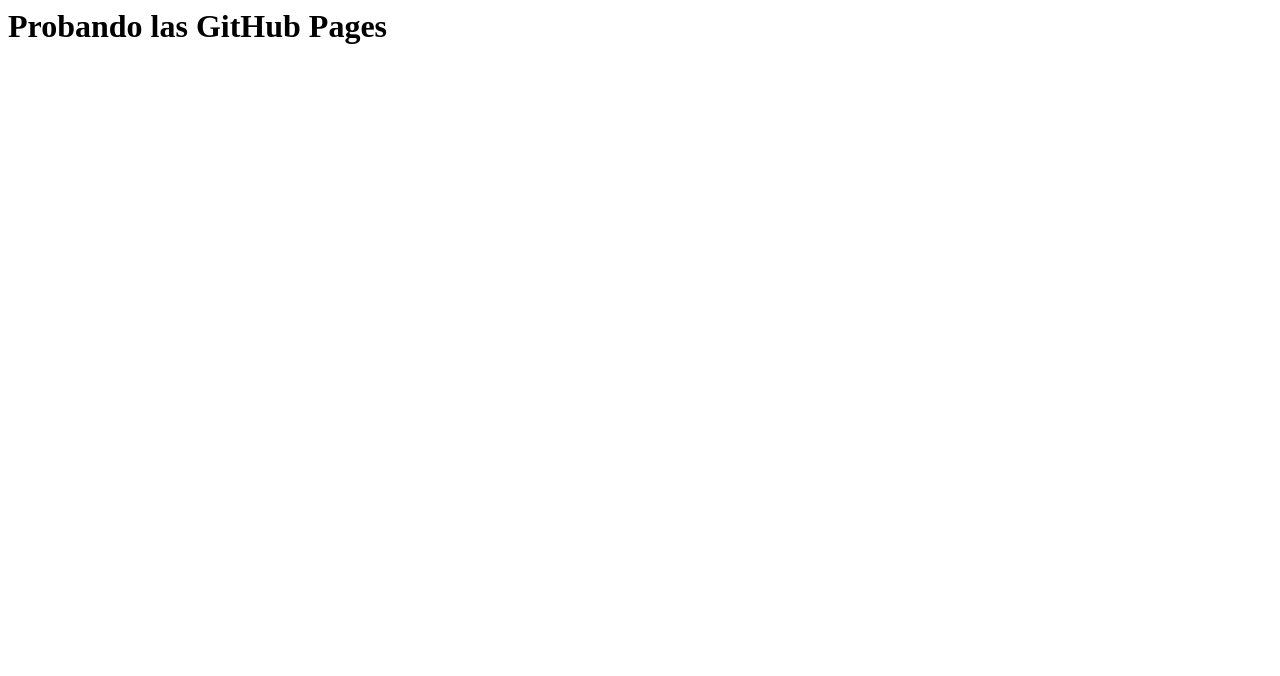
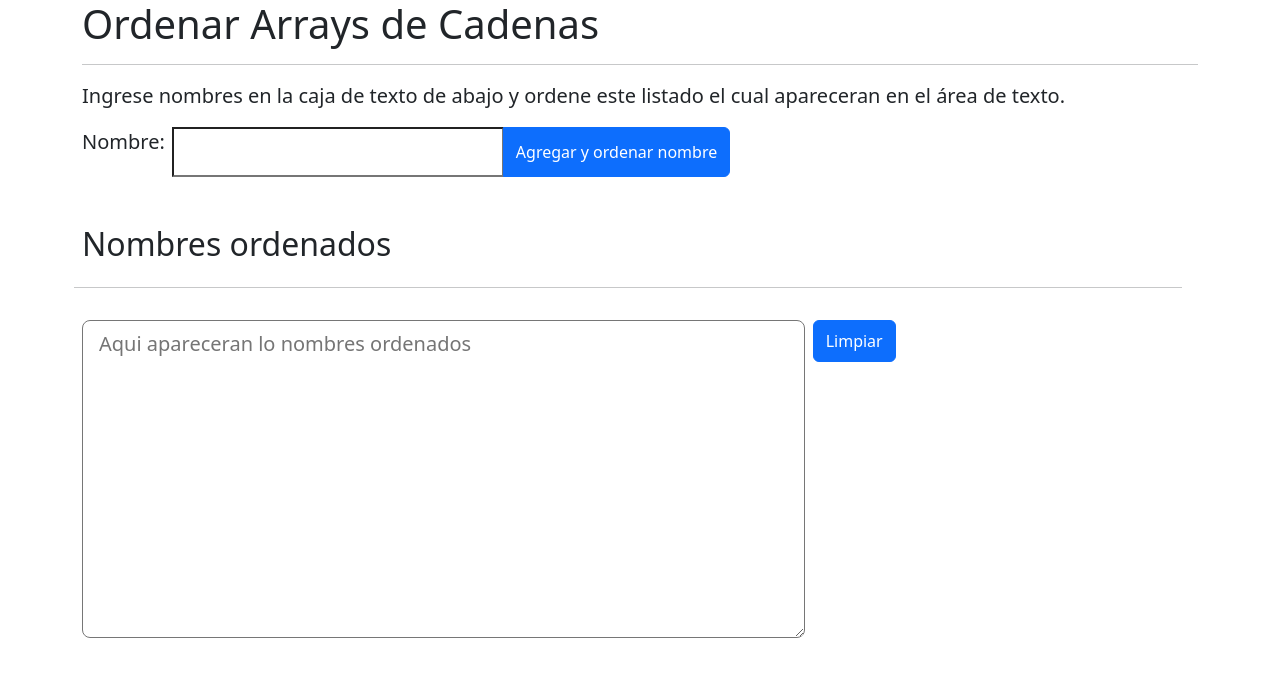
Before and after one commit to carloshrueda/sis-operativos, a plain HTML site: page index.html in a window 1280 px wide. Drawn offline with nearby package versions, Linux system fonts and the light colour scheme.

Commit message:
Modificando index.html

```diff
--- a/index.html
+++ b/index.html
@@ -1 +1,68 @@
-<h1>Probando las GitHub Pages</h1>
+<!DOCTYPE html>
+<html lang="en">
+
+<head>
+    <meta charset="UTF-8">
+    <meta http-equiv="X-UA-Compatible" content="IE=edge">
+    <meta name="viewport" content="width=device-width, initial-scale=1.0">
+    <!-- CSS BOOTSTRAP -->
+    <link href="https://cdn.jsdelivr.net/npm/bootstrap@5.3.0-alpha2/dist/css/bootstrap.min.css" rel="stylesheet"
+        integrity="sha384-aFq/bzH65dt+w6FI2ooMVUpc+21e0SRygnTpmBvdBgSdnuTN7QbdgL+OapgHtvPp" crossorigin="anonymous">
+    <title>Ejemplo DOM</title>
+</head>
+
+<body>
+    <div class="container">
+        <div class="row">
+            <div class="col-12">
+                <h1>Ordenar Arrays de Cadenas</h1>
+                <hr>
+                <p class="lead">
+                    Ingrese nombres en la caja de texto de abajo y ordene este listado el cual apareceran en el área de
+                    texto.
+                </p>
+            </div>
+            <div class="row">
+                <form action="" name="miformulario">
+                    <div class="row mb-5">
+                        <div class="col-md-8 input-group w-auto" >
+                            <label for="nombre" class="form-label me-2 lead">Nombre: </label>
+                            <input type="text" name="nombre" id="nombre" class="form-control-lg"
+                                aria-describedby="agregarnombre">
+                            <input type="button" value="Agregar y ordenar nombre" name="agregarnombre"
+                                id="agregarnombre" onclick="ordenar2()" class="btn btn-primary">
+                        </div>
+                    </div>
+
+                    <div class="row g-3">
+                        <h2>Nombres ordenados</h2>
+                        <hr>
+
+                        <div class="col-md-8">
+                            <textarea name="ordenados" id="ordenados" cols="" rows="10"
+                                placeholder="Aqui apareceran lo nombres ordenados"
+                                class="form-control-lg w-100"></textarea>
+                        </div>
+
+                        <div class="col-md-4 p-md-0">
+                            <input type="button" value="Limpiar" name="limpiarTxtArea" id="limpiarTxtArea"
+                                onclick="flimpiarTxtArea()" class="btn btn-primary form-control-lg">
+
+                        </div>
+
+                </form>
+
+            </div>
+        </div>
+    </div>
+
+    <!-- MIS JS  -->
+    <script src="ordenar-nombres2.js"></script>
+
+    <!-- JS BOOTSTRAP -->
+    <script src="https://cdn.jsdelivr.net/npm/bootstrap@5.3.0-alpha2/dist/js/bootstrap.bundle.min.js"
+        integrity="sha384-qKXV1j0HvMUeCBQ+QVp7JcfGl760yU08IQ+GpUo5hlbpg51QRiuqHAJz8+BrxE/N"
+        crossorigin="anonymous"></script>
+</body>
+
+</html>
```
